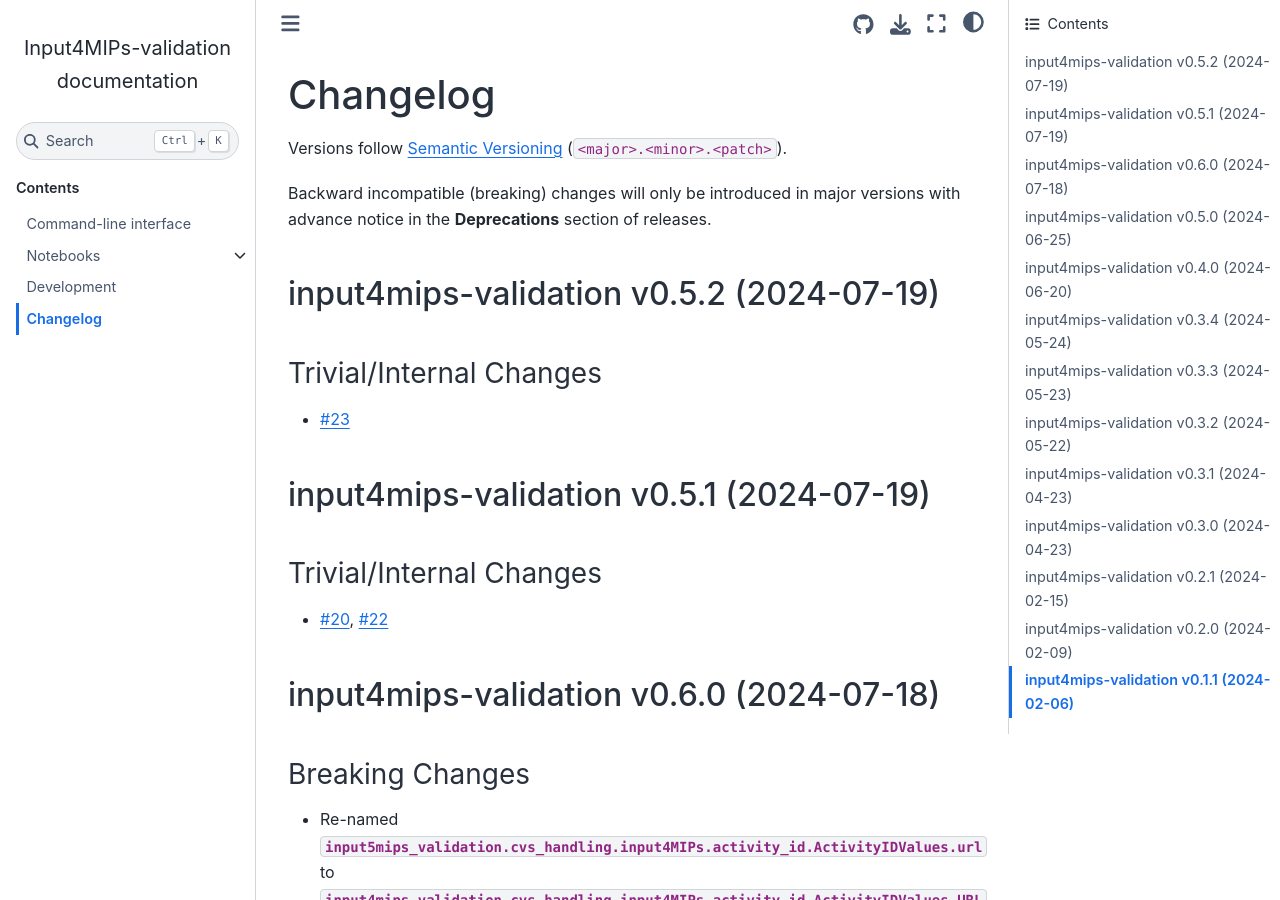
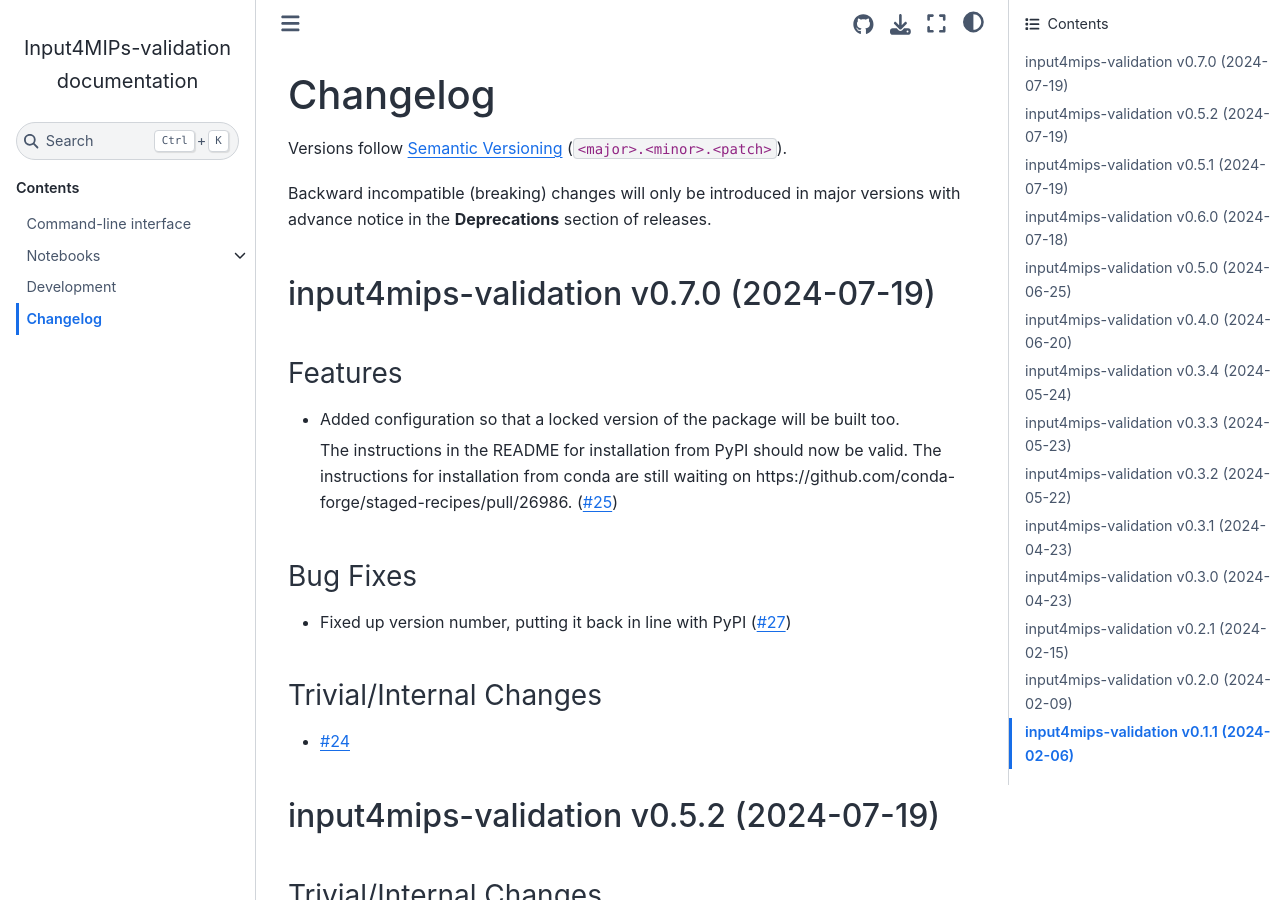
Before and after one commit to climate-resource/input4mips_validation, a Sphinx documentation site: the page built from docs/source/changelog.md, in a window 1280 px wide and 900 px high. Built offline with Sphinx 7.4.7 and the Sphinx Book theme 1.1.4, drawn with Linux system fonts in a browser that asks for light colours; pages that are not in the unit, such as notebooks, are missing from menus.

Commit message:
bump: version 0.6.1a1 -> 0.7.0

```diff
--- a/docs/source/changelog.md
+++ b/docs/source/changelog.md
@@ -18,6 +18,26 @@ of rst and use slightly different categories.
 -->
 
 <!-- towncrier release notes start -->
+
+## input4mips-validation v0.7.0 (2024-07-19)
+
+
+### Features
+
+- Added configuration so that a locked version of the package will be built too.
+
+  The instructions in the README for installation from PyPI should now be valid.
+  The instructions for installation from conda are still waiting on
+  https://github.com/conda-forge/staged-recipes/pull/26986. ([#25](https://github.com/climate-resource/input4mips_validation/pulls/25))
+
+### Bug Fixes
+
+- Fixed up version number, putting it back in line with PyPI ([#27](https://github.com/climate-resource/input4mips_validation/pulls/27))
+
+### Trivial/Internal Changes
+
+- [#24](https://github.com/climate-resource/input4mips_validation/pulls/24)
+
 
 ## input4mips-validation v0.5.2 (2024-07-19)
 
--- a/pyproject.toml
+++ b/pyproject.toml
@@ -19,7 +19,7 @@ dependencies = [
     "cattrs>=23.2.3",
 ]
 name = "input4mips-validation"
-version = "0.6.1a1"
+version = "0.7.0"
 description = "Validation of input4MIPs data (checking file formats, metadata etc.)."
 readme = "README.md"
 
```
Also changed, not shown: changelog/24.trivial.md (deleted, +0 -1 lines), changelog/25.feature.md (deleted, +0 -5 lines), changelog/27.fix.md (deleted, +0 -1 lines), 1 other file.
